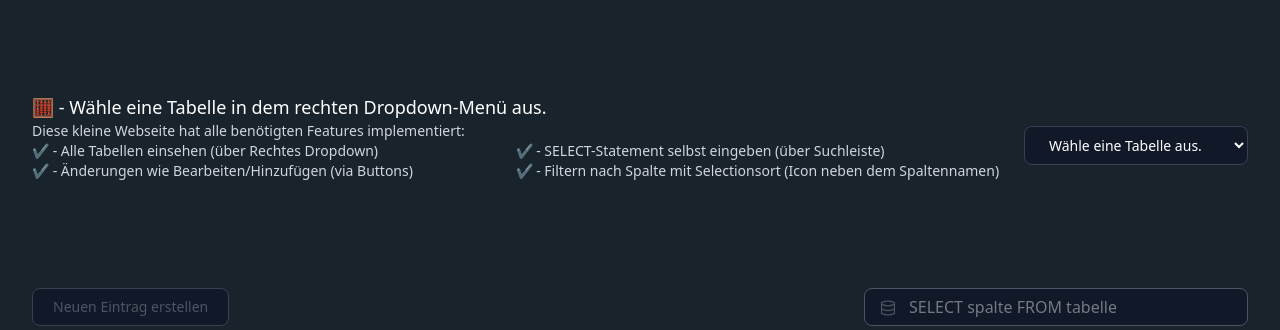
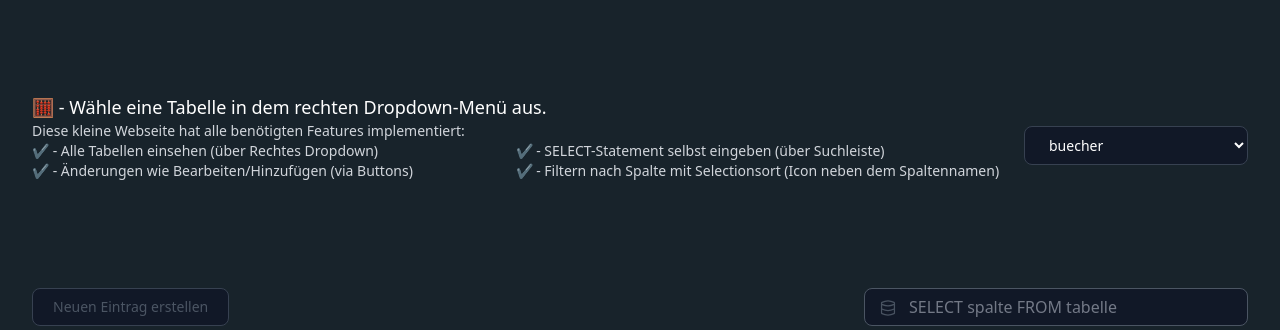
Before and after one commit to RazzerDE/PHP-MySQL-WebApp, a PHP site: page / in a window 1280 px wide. Shown: the part 64-394 px from the top of the page. Run offline with PHP 8.4, Linux system fonts and the light colour scheme; data comes from the database, SQL or seed files in the repository; some libraries are stand-ins or nearby versions.

Commit message:
fix dropdown placeholder

```diff
--- a/index.php
+++ b/index.php
@@ -65,7 +65,7 @@
                 <form id="dropdownForm" action="" method="get">
                     <label for="dropdownSelect">
                         <select id="dropdownSelect" name="dropdownSelect" onchange="this.form.submit()" class="flex items-center text-white justify-center w-1/2 px-5 py-2 text-sm text-gray-700 transition-colors duration-200 border rounded-lg gap-x-2 sm:w-auto dark:hover:bg-gray-800 bg-gray-900 hover:bg-gray-100 border-gray-700">
-                            <option value=""><?php $placeholder = $_GET['dropdownSelect'] ?? "Wähle eine Tabelle aus."; echo $placeholder;?></option>
+                            <option disabled selected hidden="hidden" value=""><?php $placeholder = $_GET['dropdownSelect'] ?? "buecher"; echo $placeholder;?></option>
                             <option value="buecher">buecher</option>
                             <option value="autoren">autoren</option>
                             <option value="autoren_has_buecher">autoren_has_buecher</option>
```
